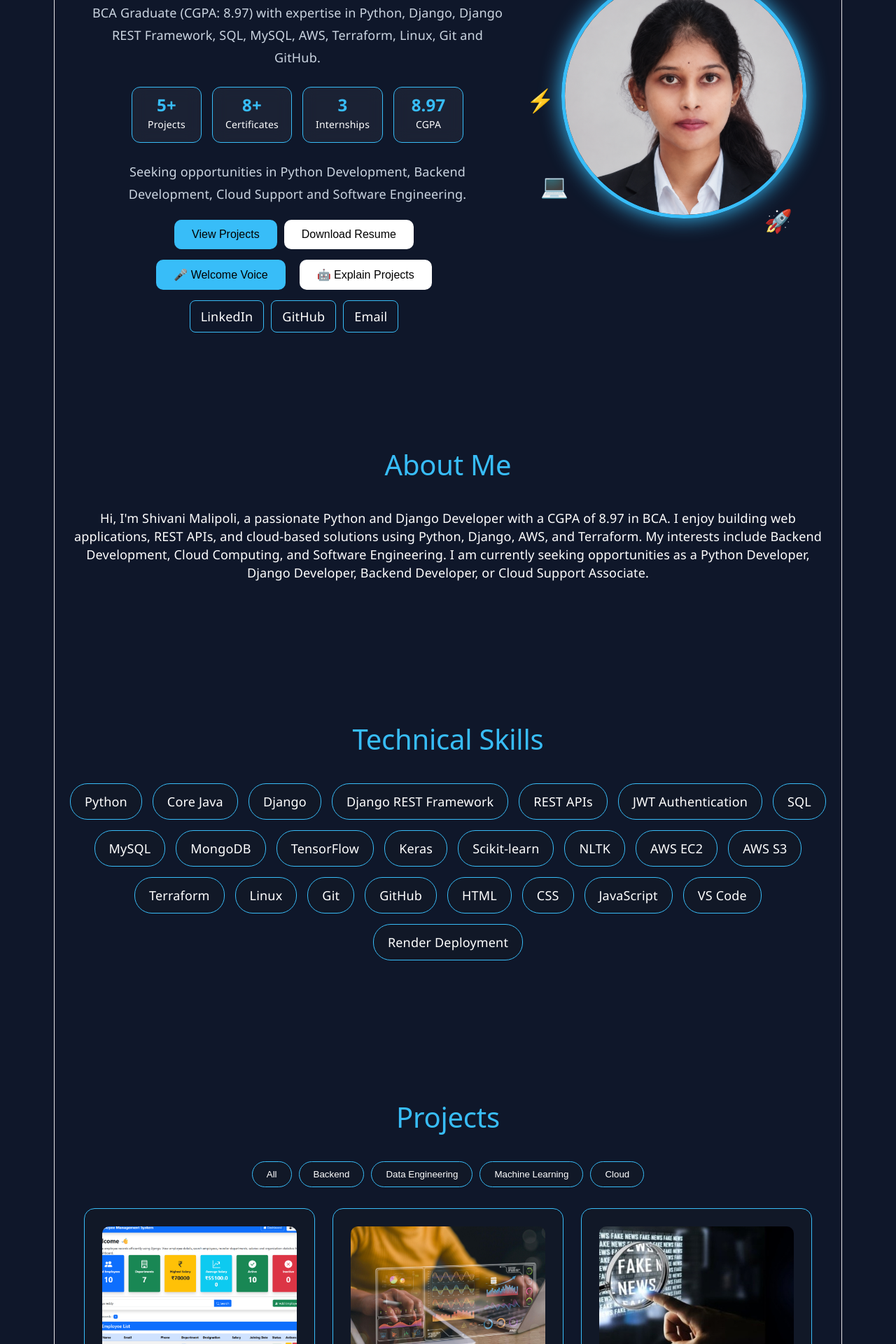
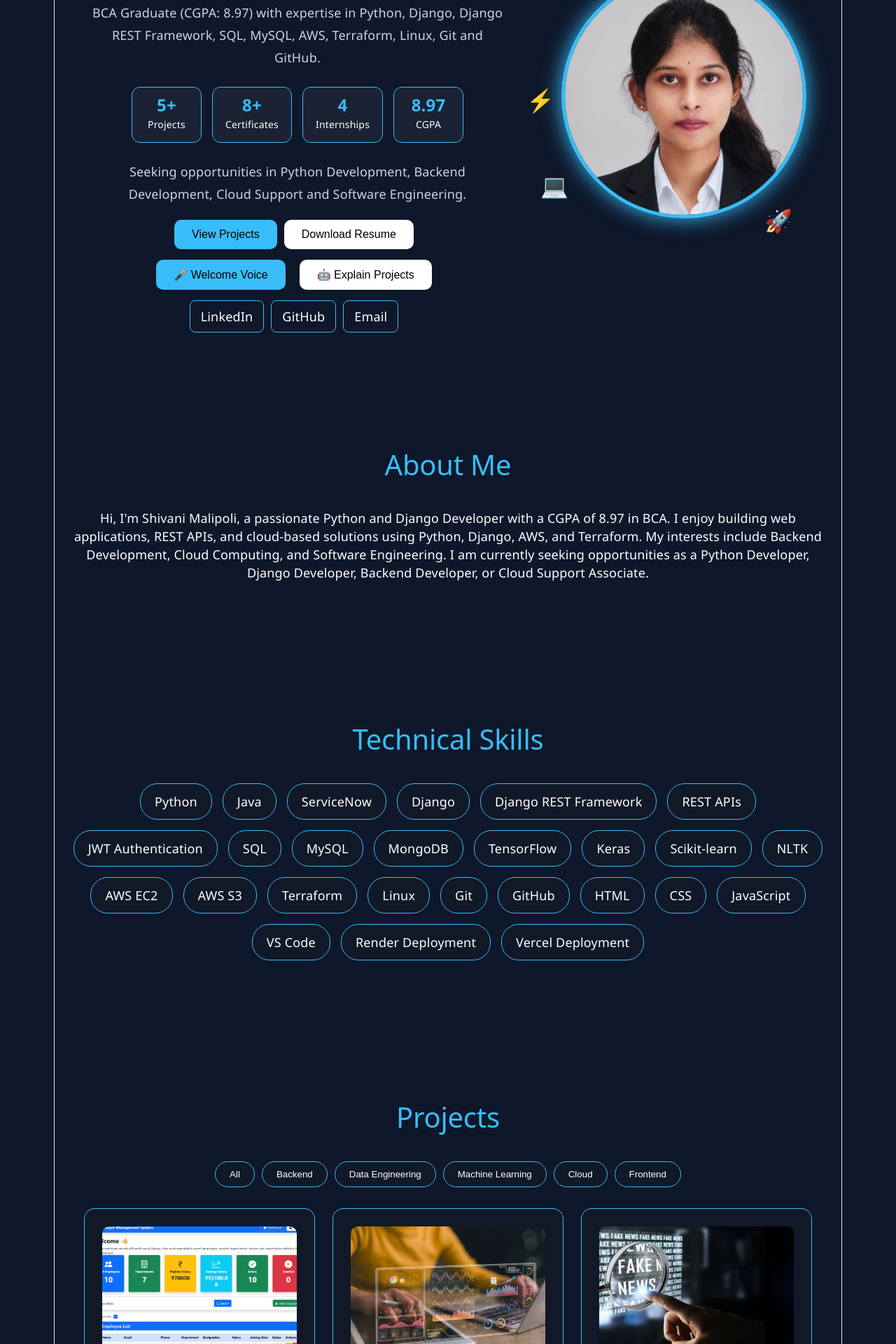
Before and after one commit to Malipolishivani330/shivani-portfolio, a React (Vite) app: page / in a window 1280 px wide. Shown: the part 340-2260 px from the top of the page at 70% size. Built offline with nearby package versions, Linux system fonts and the light colour scheme.

Commit message:
Updated portfolio

```diff
--- a/src/components/Hero.jsx
+++ b/src/components/Hero.jsx
@@ -35,8 +35,8 @@ function Hero() {
 
     window.speechSynthesis.cancel();
 
-    const speech = new SpeechSynthesisUtterance(
-  "My first project is Employee Management System, developed using Django, Django REST Framework and MySQL. It enables secure employee management with authentication and CRUD operations. My second project is End-to-End Sales Data Analysis, built using Python, SQL, PySpark and Databricks, where I analyzed over fifty thousand sales records to generate business insights. My third project is Fake News Detection, developed using Python, TensorFlow, Keras and Machine Learning techniques to classify news articles. My fourth project is AWS Infrastructure Automation, built using Terraform, AWS and Linux to automate cloud resource provisioning. My fifth project is an AWS Two Tier Student Registration Portal deployed using AWS EC2, Apache, PHP and MariaDB, demonstrating cloud deployment and web application hosting skills."
+   const speech = new SpeechSynthesisUtterance(
+  "My first project is Employee Management System, developed using Django, Django REST Framework, and MySQL. It provides secure authentication, employee management, and CRUD operations through a scalable backend architecture. My second project is End-to-End Sales Data Analysis, built using Python, SQL, PySpark, and Databricks, where I analyzed large-scale sales data to generate business insights and performance reports. My third project is Fake News Detection, developed using Python, TensorFlow, Keras, and Machine Learning algorithms to classify news articles as real or fake. My fourth project is AWS Infrastructure Automation, built using Terraform, AWS, and Linux to automate cloud resource provisioning through Infrastructure as Code. My fifth project is an AWS Two-Tier Student Registration Portal deployed using AWS EC2, Apache, PHP, and MariaDB, demonstrating cloud deployment, database integration, and web application hosting My sixth project is a Personal Portfolio Website developed using React.js, JavaScript, CSS3, GitHub, and Vercel, featuring responsive design, reusable components, project showcase, and automated deployment."
 );
 
     speech.voice = getFemaleVoice();
@@ -92,7 +92,7 @@ function Hero() {
   </div>
 
   <div className="stat-card">
-    <h3>3</h3>
+    <h3>4</h3>
     <span>Internships</span>
   </div>
 
--- a/src/components/Internships.jsx
+++ b/src/components/Internships.jsx
@@ -66,6 +66,26 @@ function Internships() {
           </ul>
         </div>
 
+        <div className="internship-card">
+  <h3>Python Developer Intern – SkillVertex</h3>
+
+  <p><strong>Date:</strong> May 2024 – November 2024</p>
+
+  <p>
+    <strong>Tech Stack:</strong> Python, SQL, OOP, Data Structures
+  </p>
+
+  <ul>
+    <li>
+      Developed and debugged Python applications using Object-Oriented Programming (OOP), Data Structures, Functions, and File Handling concepts.
+    </li>
+
+    <li>
+      Applied Python and SQL in hands-on projects, enhancing problem-solving, debugging, data processing, and software development skills.
+    </li>
+  </ul>
+</div>
+
       </div>
 
     </section>
--- a/src/components/Projects.jsx
+++ b/src/components/Projects.jsx
@@ -5,6 +5,7 @@ import salesImg from "../assets/sales.jpg";
 import fakeNewsImg from "../assets/fake-news.jpeg";
 import awsAutomationImg from "../assets/aws-automation.jpg";
 import studentPortalImg from "../assets/student-portal.jpg";
+import portfolioImg from "../assets/Shivani-Portfolio.png";
 
 function Projects() {
 
@@ -75,7 +76,21 @@ function Projects() {
       github:
         "https://github.com/Malipolishivani330/AWS-2-Tier-Student-Registration-Portal-Deployment",
       demo: "#"
-    }
+    },
+
+    {
+  title: "Personal Portfolio Website",
+  category: "Frontend",
+  image: portfolioImg,
+  description:
+    "Developed and deployed a fully responsive portfolio website to showcase projects, technical skills, certifications, internships, and achievements.",
+  technologies:
+    "React.js • Vite • JavaScript • CSS3 • Git • GitHub • Vercel",
+  github:
+    "https://github.com/Malipolishivani330/shivani-portfolio",
+  demo:
+    "https://shivani-portfolio-eta.vercel.app"
+}
 
   ];
 
@@ -127,6 +142,13 @@ function Projects() {
         >
           Cloud
         </button>
+
+        <button
+  className="filter-btn"
+  onClick={() => setFilter("Frontend")}
+>
+  Frontend
+</button>
 
       </div>
 
--- a/src/components/Skills.jsx
+++ b/src/components/Skills.jsx
@@ -6,7 +6,8 @@ function Skills() {
       <div className="skills-grid">
 
         <div>Python</div>
-        <div>Core Java</div>
+        <div>Java</div>
+        <div>ServiceNow</div>
 
         <div>Django</div>
         <div>Django REST Framework</div>
@@ -36,6 +37,7 @@ function Skills() {
 
         <div>VS Code</div>
         <div>Render Deployment</div>
+        <div>Vercel Deployment</div>
 
       </div>
     </section>
```
Also changed, not shown: src/assets/Shivani-Portfolio.png (added), 1 other file (tests, documents, lock files or other folders).
